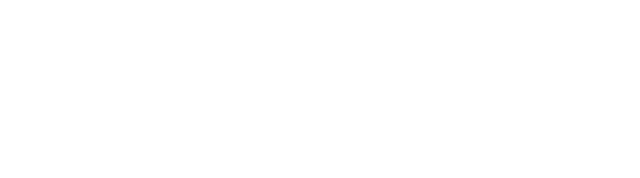
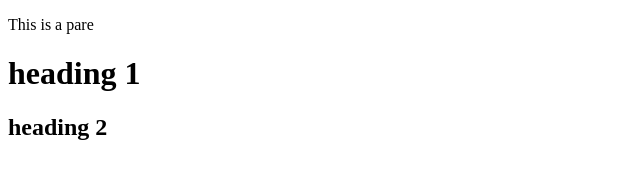
Before and after one commit to Ymt15-arch/CS104-003, a plain HTML site: page index.html in a window 1280 px wide. Shown: the whole page, without its empty margins (0-640 px from the left). Drawn offline with Linux system fonts and the light colour scheme.

Commit message:
Update index.html

```diff
--- a/index.html
+++ b/index.html
@@ -6,6 +6,8 @@
     <title>Document</title>
 </head>
 <body>
-
+    <p> This is a pare</p>
+    <h1> heading 1</h1>
+    <h2> heading 2</h2>
 </body>
 </html>
```
